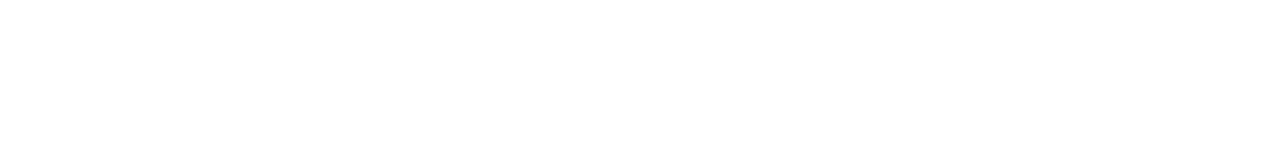
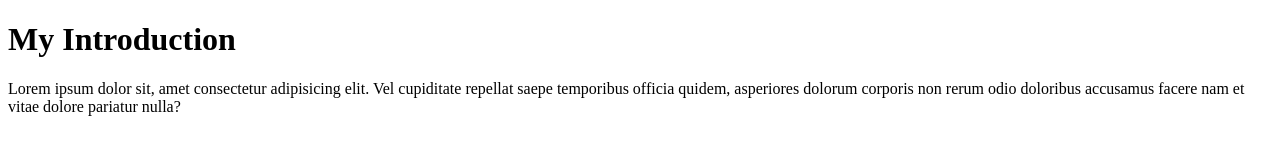
Before and after one commit to Hasibur013/second-repository, a plain HTML site: page index.html in a window 1280 px wide. Drawn offline with Linux system fonts and the light colour scheme.

Commit message:
html changes

```diff
--- a/index.html
+++ b/index.html
@@ -7,6 +7,7 @@
     <title>second-repository</title>
 </head>
 <body>
-
+    <h1>My Introduction</h1>
+    <p>Lorem ipsum dolor sit, amet consectetur adipisicing elit. Vel cupiditate repellat saepe temporibus officia quidem, asperiores dolorum corporis non rerum odio doloribus accusamus facere nam et vitae dolore pariatur nulla?</p>
 </body>
 </html>
```
